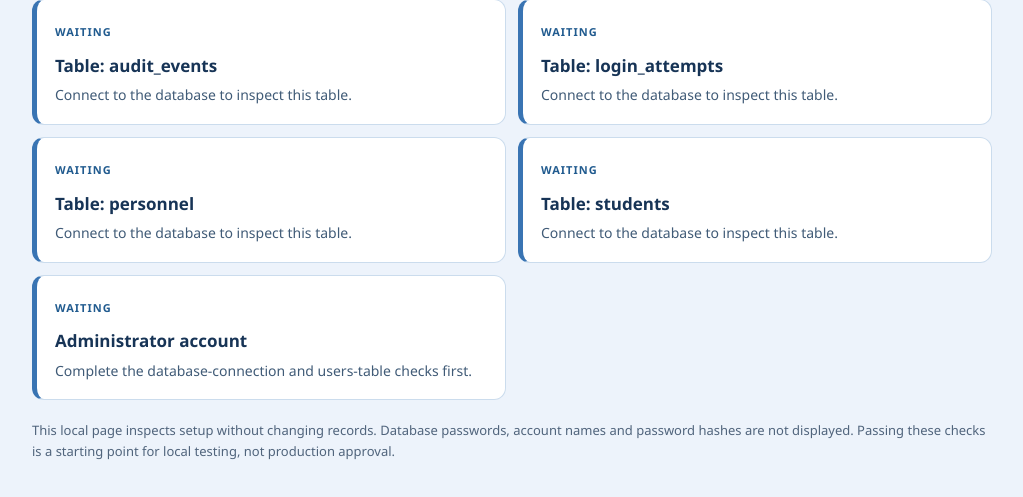
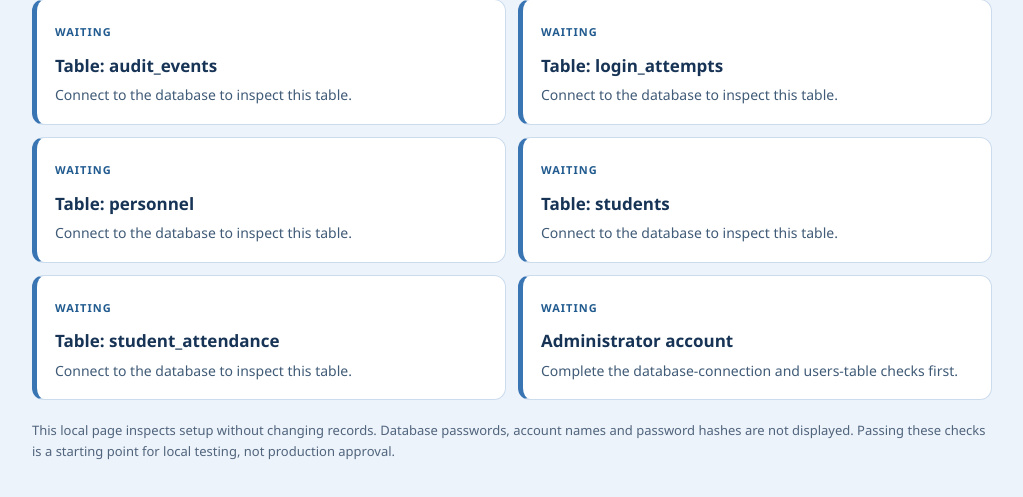
Before and after one commit to ShukriaWardak/learn-afghan-school-system, a PHP site: page /check-setup.php in a window 1280 px wide. Shown: the part 1060-1557 px from the top of the page, without its empty margins (128-1151 px from the left). Run offline with PHP 8.4, Linux system fonts and the light colour scheme.

Commit message:
Integrate daily attendance: check-setup.php

```diff
--- a/check-setup.php
+++ b/check-setup.php
@@ -101,6 +101,7 @@ $tables = [
     'login_attempts'=>['002_login_attempts.sql', ['id', 'username', 'ip_hash', 'attempted_at']],
     'personnel'=>['003_personnel.sql', ['id', 'code', 'full_name', 'kind', 'branch_id', 'department_id', 'job_title', 'status', 'version', 'created_at', 'updated_at']],
     'students'=>['004_students.sql', ['id', 'student_code', 'full_name', 'branch_id', 'grade_level', 'status', 'version', 'created_at', 'updated_at']],
+    'student_attendance'=>['005_student_attendance.sql', ['id', 'student_id', 'attendance_date', 'status', 'version', 'recorded_by', 'created_at', 'updated_at']],
 ];
 $usersReady = false;
 foreach ($tables as $name => [$migration, $required]) {
```
